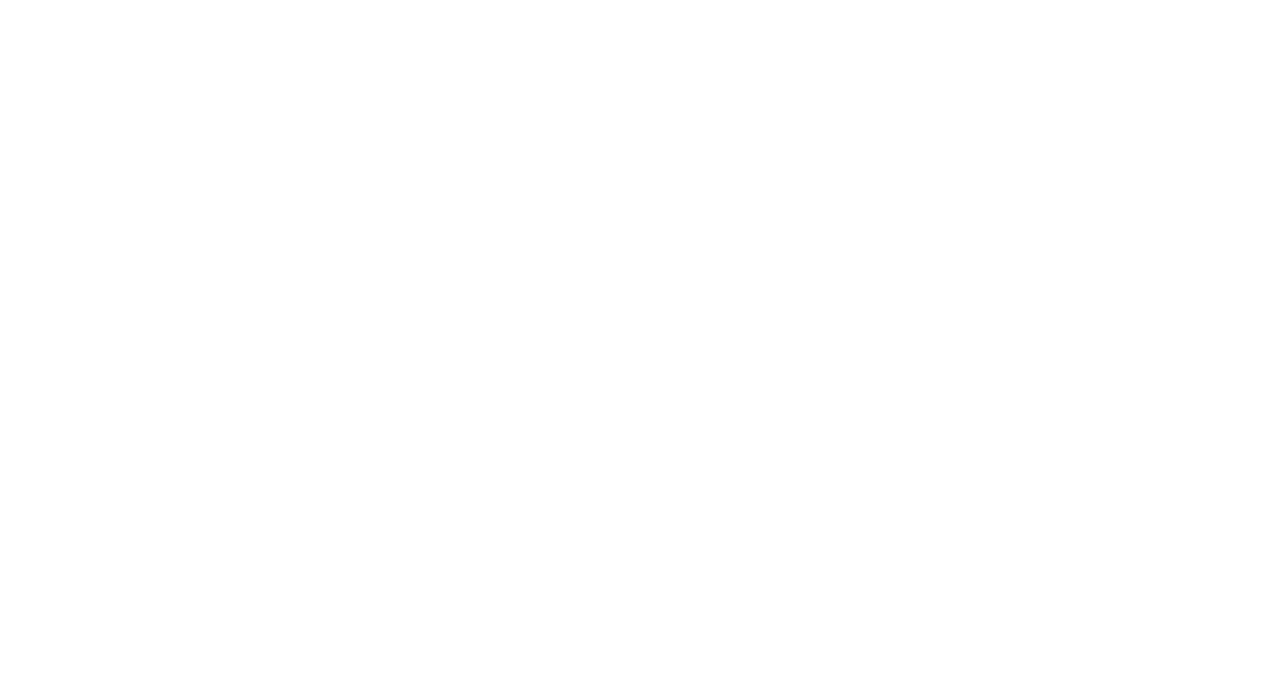
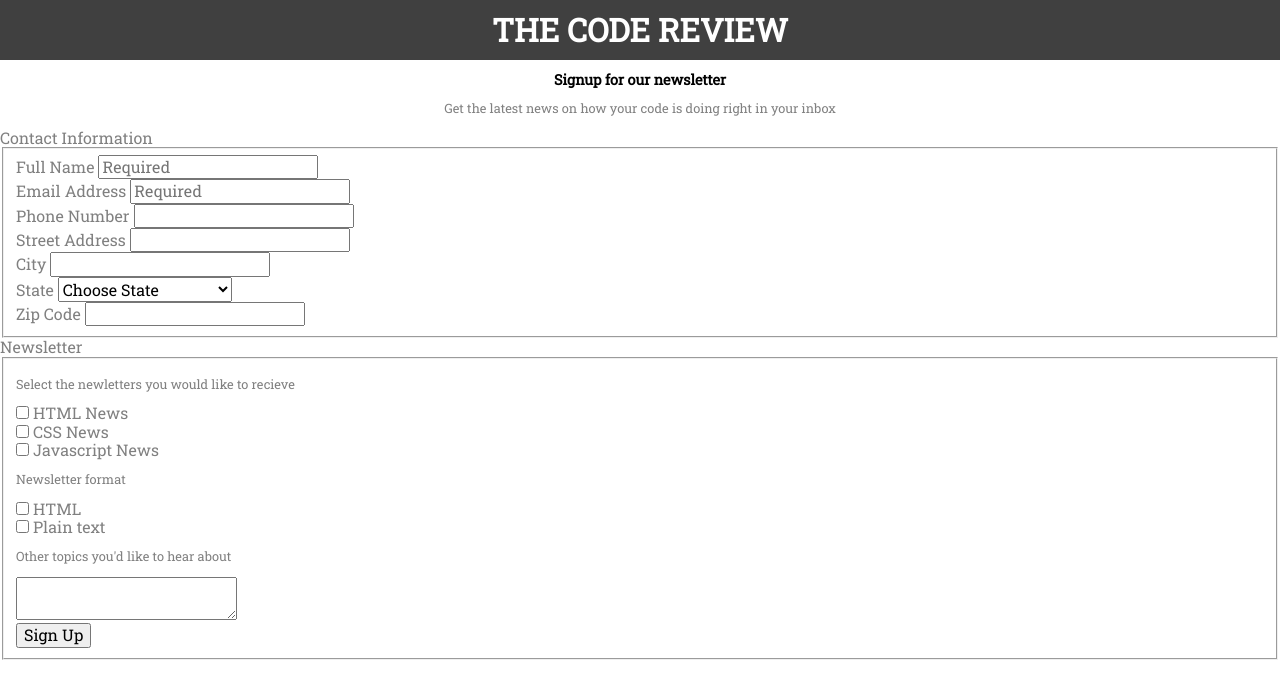
Before and after one commit to JenHardman/Treehouse-Project-3, a plain HTML site: page index.html in a window 1280 px wide. Drawn offline with nearby package versions, Linux system fonts and the light colour scheme.

Commit message:
html finished

```diff
--- a/CSS/styles.css
+++ b/CSS/styles.css
@@ -0,0 +1,36 @@
+* {
+box-sizing: border-box;
+}
+
+body {
+  color: gray;
+  font-family: 'Roboto Slab', serif;
+}
+
+header {
+  display: flex;
+  background: #404040;
+  color: white;
+  height: 60px;
+  padding: 5px;
+}
+
+.title {
+  align-self: center;
+  margin: 0 auto;
+
+}
+
+p {
+  font-size: .8em;
+}
+
+h2 {
+   font-weight: bold;
+   color: #000;
+   font-size: .9em
+}
+
+.signup_invite {
+text-align: center;
+}
--- a/index.html
+++ b/index.html
@@ -5,10 +5,146 @@
   <meta name="viewport" content="width=device-width, initial-scale=1.0">
   <meta http-equiv="X-UA-Compatible" content="ie=edge">
   <title>The Code Review</title>
-  <link rel="stylesheet" href="CSS/normalize.css">
-  <link rel="stylesheet" href="CSS/styles.css">
+  <link rel="stylesheet" href="../CSS/normalize.css">
+  <link rel="stylesheet" href="../CSS/styles.css">
+  <link href="https://fonts.googleapis.com/css?family=Roboto+Slab&display=swap" rel="stylesheet">
+
 </head>
 <body>
 
+<header class="header">
+  <h1 class="title">THE CODE REVIEW</h1>
+  </header>
+
+  <div class="signup_invite">
+    <h2>Signup for our newsletter</h2>
+    <p>Get the latest news on how your code is doing right in your inbox</p>
+    </div>
+
+    <form action="index.html" method="post">
+        <legend>Contact Information</legend>
+      <fieldset>
+        <label for="name">Full Name</label>
+        <input type="text" id="name" name="user_name" placeholder="Required"><br>
+
+        <label for="email">Email Address</label>
+          <input type="text" id="email" name="user_email" placeholder="Required"  ><br>
+
+        <label for="phone">Phone Number</label>
+            <input type="tel" id="phone" name="user_phone_number"><br>
+
+        <label for="address">Street Address</label>
+            <input type="text" id="address" name="user_address"><br>
+
+        <label for="city">City</label>
+            <input type="text" id="city" name="user_city"><br>
+
+        <label for="state">State</label>
+            <select id="state" name="user_state">
+                      <option value="">Choose State</option>
+                      <option value="AL">Alabama</option>
+                    	<option value="AK">Alaska</option>
+                    	<option value="AZ">Arizona</option>
+                    	<option value="AR">Arkansas</option>
+                    	<option value="CA">California</option>
+                    	<option value="CO">Colorado</option>
+                    	<option value="CT">Connecticut</option>
+                    	<option value="DE">Delaware</option>
+                    	<option value="DC">District Of Columbia</option>
+                    	<option value="FL">Florida</option>
+                    	<option value="GA">Georgia</option>
+                    	<option value="HI">Hawaii</option>
+                    	<option value="ID">Idaho</option>
+                    	<option value="IL">Illinois</option>
+                    	<option value="IN">Indiana</option>
+                    	<option value="IA">Iowa</option>
+                    	<option value="KS">Kansas</option>
+                    	<option value="KY">Kentucky</option>
+                    	<option value="LA">Louisiana</option>
+                    	<option value="ME">Maine</option>
+                    	<option value="MD">Maryland</option>
+                    	<option value="MA">Massachusetts</option>
+                    	<option value="MI">Michigan</option>
+                    	<option value="MN">Minnesota</option>
+                    	<option value="MS">Mississippi</option>
+                    	<option value="MO">Missouri</option>
+                    	<option value="MT">Montana</option>
+                    	<option value="NE">Nebraska</option>
+                    	<option value="NV">Nevada</option>
+                    	<option value="NH">New Hampshire</option>
+                    	<option value="NJ">New Jersey</option>
+                    	<option value="NM">New Mexico</option>
+                    	<option value="NY">New York</option>
+                    	<option value="NC">North Carolina</option>
+                    	<option value="ND">North Dakota</option>
+                    	<option value="OH">Ohio</option>
+                    	<option value="OK">Oklahoma</option>
+                    	<option value="OR">Oregon</option>
+                    	<option value="PA">Pennsylvania</option>
+                    	<option value="RI">Rhode Island</option>
+                    	<option value="SC">South Carolina</option>
+                    	<option value="SD">South Dakota</option>
+                    	<option value="TN">Tennessee</option>
+                    	<option value="TX">Texas</option>
+                    	<option value="UT">Utah</option>
+                    	<option value="VT">Vermont</option>
+                    	<option value="VA">Virginia</option>
+                    	<option value="WA">Washington</option>
+                    	<option value="WV">West Virginia</option>
+                    	<option value="WI">Wisconsin</option>
+                    	<option value="WY">Wyoming</option>
+			  </select><br>
+
+        <label for="zip">Zip Code</label>
+            <input type="number" id="zip" name="user_zip">
+      </fieldset>
+
+      <legend>Newsletter</legend>
+      <fieldset>
+        <p>Select the newletters you would like to recieve</p>
+        <input type="checkbox" id="html_news" name="html_news">
+          <label for="html_news">HTML News</label><br>
+          <input type="checkbox" id="css_news" name="css_news">
+            <label for="css_news">CSS News</label><br>
+            <input type="checkbox" id="javascript_news" name="javascript_news">
+              <label for="javascript_news">Javascript News</label>
+
+        <p>Newsletter format</p>
+        <input type="checkbox" id="html" name="html_format">
+          <label for="html">HTML</label><br>
+          <input type="checkbox" id="plain_text" name="plain_text_format">
+            <label for="plain_text">Plain text</label>
+
+         <p>Other topics you'd like to hear about</p>
+           <textarea class="textarea"></textarea><br>
+
+           <button class="button" type="submit">Sign Up</button>
+        </fieldset>
+
+
+
+
+      </form>
+
+
+
+
+
+
+
+
+
+
+
+
+
+
+
+
+
+
+
+
+  </form>
 </body>
 </html>
```
Also changed, not shown: styles.css (deleted).
